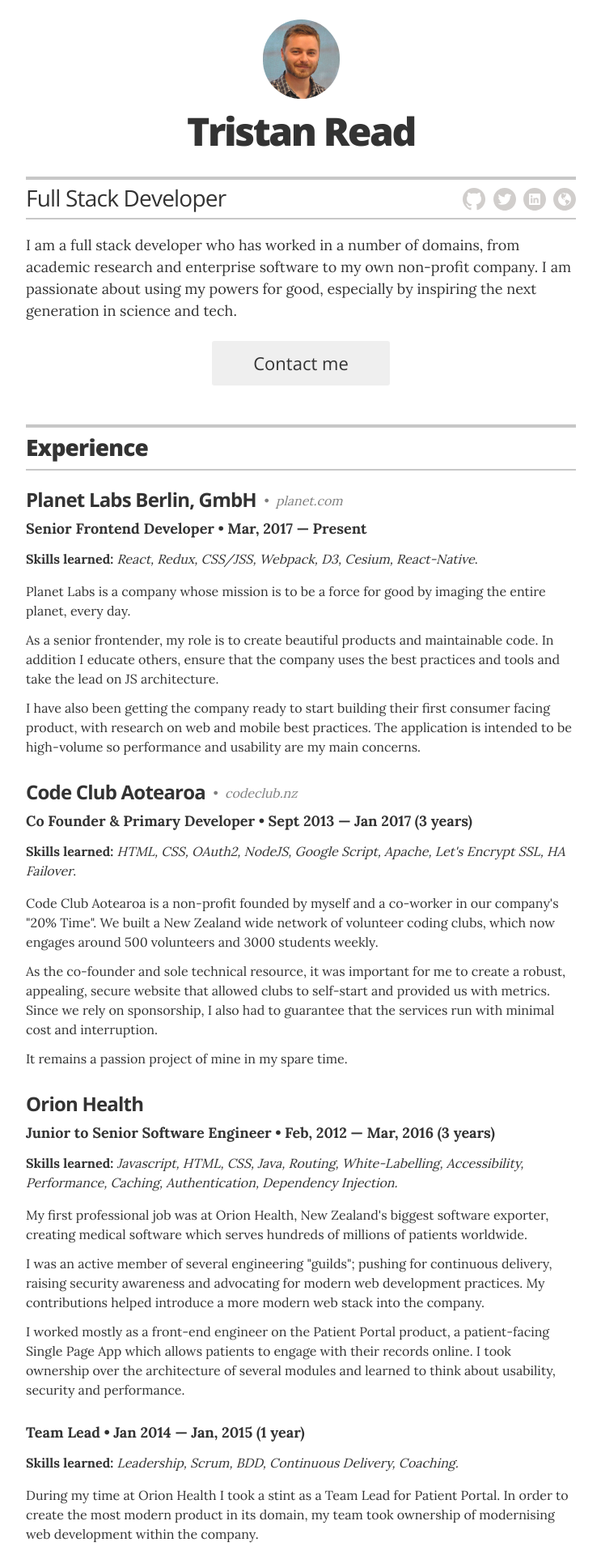
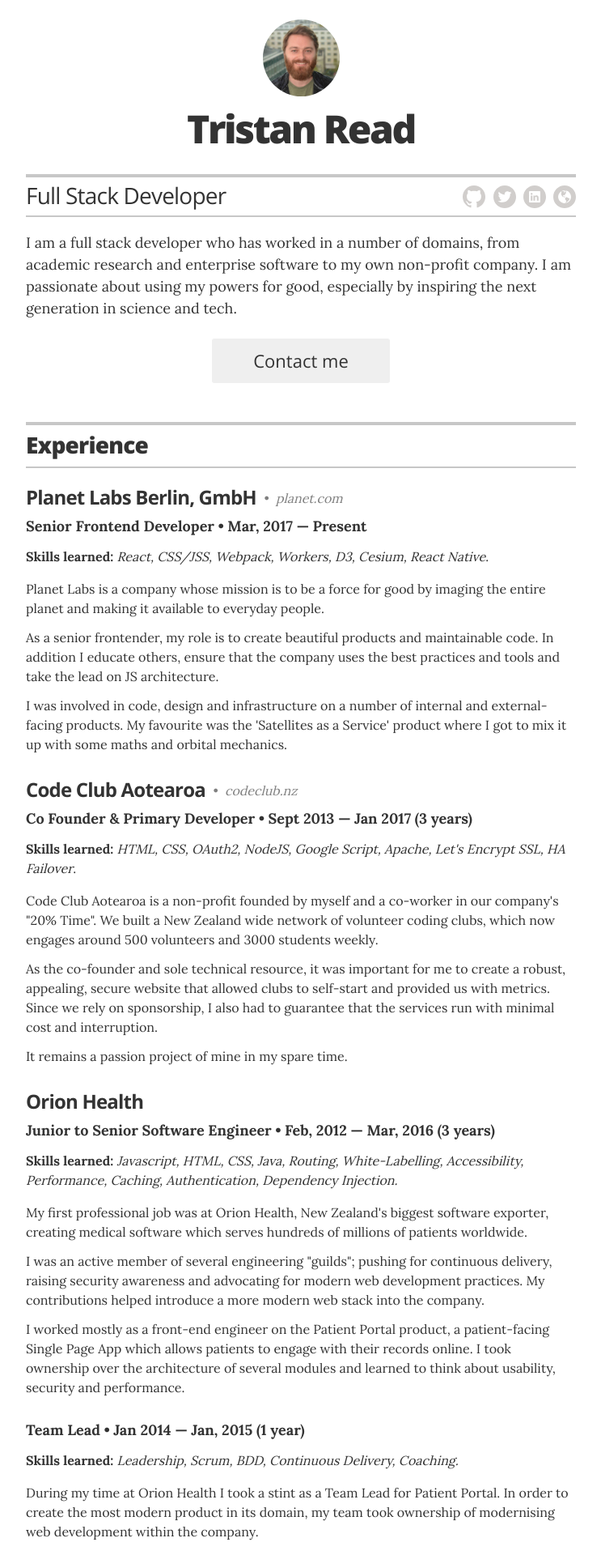
Before and after one commit to phazor/about-me, a Jekyll site: the page built from index.html, in a window 1280 px wide. Shown: the top 1920 px of the page at 81% size, without its empty margins (268-1011 px from the left). Built offline with Jekyll 4.4.1, drawn with Linux system fonts in a browser that asks for light colours; some of the changed text lies outside the part shown.

Commit message:
tweak details and update photo

```diff
--- a/_layouts/resume.html
+++ b/_layouts/resume.html
@@ -77,12 +77,12 @@
         <div class="resume-item" itemscope itemprop="worksFor" itemtype="http://schema.org/Organization">
           <h3 class="resume-item-title" itemprop="name">Planet Labs Berlin, GmbH</h3><a class="resume-item-link new-window" href="https://www.planet.com/">planet.com</a>
           <h4 class="resume-item-details" itemprop="description">Senior Frontend Developer &bull; Mar, 2017 &mdash; Present</h4>
-          <p><b>Skills learned:</b> <i>React, Redux, CSS/JSS, Webpack, D3, Cesium, React-Native</i>.
-          <p class="resume-item-copy">Planet Labs is a company whose mission is to be a force for good by imaging the entire planet, every day.</p>
+          <p><b>Skills learned:</b> <i>React, CSS/JSS, Webpack, Workers, D3, Cesium, React Native</i>.
+          <p class="resume-item-copy">Planet Labs is a company whose mission is to be a force for good by imaging the entire planet and making it available to everyday people.</p>
 
           <p class="resume-item-copy">As a senior frontender, my role is to create beautiful products and maintainable code. In addition I educate others, ensure that the company uses the best practices and tools and take the lead on JS architecture.</p>
 
-          <p class="resume-item-copy">I have also been getting the company ready to start building their first consumer facing product, with research on web and mobile best practices. The application is intended to be high-volume so performance and usability are my main concerns.</p>
+          <p class="resume-item-copy">I was involved in code, design and infrastructure on a number of internal and external-facing products. My favourite was the 'Satellites as a Service' product where I got to mix it up with some maths and orbital mechanics.</p>
         </div>
 
         <!-- by now you're getting the picture... -->
@@ -119,7 +119,7 @@
 
           <p>During this time, I also oversaw feature workshops with regional Health Board representatives, worked as stand-in Product Owner and established continuous delivery to production instances.</p>
 
-          <p>It was a great learning experience for me, one which certainly gives me greater perspective in my role as a Software Engineer.</p>
+          <p>It was a great learning experience for me, one which certainly gives me greater perspective in my role as a software engineer.</p>
 
         </div><!-- end of resume-item -->
 
@@ -141,26 +141,22 @@
           <p class="resume-item-copy">I was inspired after seeing a live Cloud Chamber (a device which creates vapor trails when particles pass through) at CERN. I decided to create a true-to-physics simulation of this cloud chamber to show how weird reality can be. It's available at <i><a class="new-window" href="https://phazor.github.io/cloud-chamber">phazor.github.io/cloud-chamber</a></i>.</p>
         </div>
 
-        <!-- another resume-item -->
         <div class="resume-item">
-          <!-- <h3 class="resume-item-title" itemprop="name">University of Canterbury </h3> -->
           <h4 class="resume-item-details">Maximum Subarray Problem &bull; Nov 2011 &mdash; Feb, 2012</h4>
           <p><b>Skills learned:</b> <i>CUDA, C++, Parallel Programming, Algorithms, Image Processing</i>.
           <p class="resume-item-copy">My goal for this 3 month contract was to implement various improvements on an image processing algorithm being developed at the University of Canterbury by a theoretician, and measure the efficiency. These algorithms are designed for use on parallel processors so I wrote code for IBM Blue Gene as well as for nVidia cards using CUDA.</p>
 
-          <p>Striking a balance between theory and implementation was a nice challenge and appealed to my inner engineer.</p>
-
-        </div><!-- end of resume-item -->
+        </div>
 
         <div class="resume-item">
           <h4 class="resume-item-details">Visual Processing for the Bionic Eye &bull; Nov 2009 &mdash; Feb, 2010</h4>
           <p><b>Skills learned:</b> <i>Python, Population Modelling, Visual Processing.</i></p>
-          <p class="resume-item-copy">At National ICT Australia I wrote a simulation of the retina and visual cortex's electrical properties, to help researchers design better bionic eyes. I enjoyed combining my physics and programming skills for something that could benefit society.
+          <p class="resume-item-copy">At National ICT Australia I wrote a simulation of the retina and visual cortex's electrical properties, to help researchers design better bionic eyes. I enjoyed combining my physics and coding skills for something that could benefit society.
         </div>
 
         <div class="resume-item">
-          <h4 class="resume-item-details">Various other projects</h4>
-          <p class="resume-item-copy">A collection of small personal projects. Tools used: React, React-Router, Canvas, CSS, Webkit, Jekyll, available at <i><a class="new-window" href="https://phazor.github.io/">phazor.github.io</a></i>.
+          <h4 class="resume-item-details no-break">Various other projects</h4> &bull; <i><a class="new-window" href="https://phazor.github.io/">phazor.github.io</a></i>
+          <p class="resume-item-copy">A collection of small personal projects. Tools used: React, React-Router, Canvas, CSS, Webkit, Jekyll.
         </div>
 
       </section>
@@ -178,7 +174,7 @@
         <div class="resume-item" itemscope itemprop="alumniOf" itemtype="http://schema.org/CollegeOrUniversity">
           <h3 class="resume-item-title" itemprop="name">University of Canterbury, New Zealand</h3>
           <h4 class="resume-item-details" itemprop="description">Bachelor of Electrical and Electronic Engineering, Hons. &bull; 2008 &mdash; 2011</h4>
-          <p class="resume-item-copy">Produced, published and presented two conference papers and a journal article (see Publications).</p>
+          <p class="resume-item-copy">Produced and presented/published two conference papers and one journal article.</p>
         </div>
 
         <div class="resume-item" itemscope itemprop="alumniOf" itemtype="http://schema.org/CollegeOrUniversity">
@@ -200,7 +196,7 @@
 
         <div class="resume-item">
           <h4 class="resume-item-details">Front-End Development</h4>
-          <p class="resume-item-copy">Single Page Apps, SASS, SMACSS, ES6, React, Redux, Browserify, Canvas, YUI3.</p>
+          <p class="resume-item-copy">React, JSS, SASS, SMACSS, ES6/7, Redux, Webpack, Canvas, Sentry, YUI3.</p>
         </div>
 
         <div class="resume-item">
@@ -215,7 +211,7 @@
 
         <div class="resume-item">
           <h4 class="resume-item-details">Other</h4>
-          <p class="resume-item-copy">Digital Ocean, NodeJS server maintenance, Google Script, Monitoring, Jekyll, CUDA, Python, Objective-C.</p>
+          <p class="resume-item-copy">CUDA, Python, AWS, GCP, Digital Ocean, Google Script, Monitoring, Jekyll, Objective-C.</p>
         </div>
 
       </section>
@@ -241,7 +237,7 @@
           <h4 class="resume-item-details">Tech Events - presenting and organising</h4>
           <p class="resume-item-copy">
             <ul>
-              <li>Organiser for Code Club Aotearoa 'Mashups'. <span class="resume-item-date">New Zealand, 2014 and 2015</span></li>
+              <li>Organiser/Speaker for Code Club Aotearoa. <span class="resume-item-date">New Zealand, 2014 - 2016</span></li>
               <li>Speaker at Chch .Net User Group. <span class="resume-item-date">New Zealand, 2014</span></li>
               <li>Competitor at Airways 'Flight Control' Hackathon. <span class="resume-item-date">New Zealand, 2013</li>
               <li>Speaker at Journal of Electronic Imaging conference. <span class="resume-item-date">San Diego USA, 2012</span></li>
@@ -254,17 +250,17 @@
           <h4 class="resume-item-details">Tech events - attendance only</h4>
           <p class="resume-item-copy">
             <ul>
+              <li>SoCraTes UnConference. <span class="resume-item-date">Germany, 2017</span></li>
               <li>JS Code Camp. <span class="resume-item-date">Munich, 2016</span></li>
               <li>One-Shot Nodeconf. <span class="resume-item-date">Christchurch, 2015</span></li>
               <li>Kiwicon Security Conference. <span class="resume-item-date">Wellington 2013, 2014, 2015</span></li>
-              <li>Agile Facilitation Course, Agile Coaching Course. <span class="resume-item-date">Christchurch 2014, 2015</span></li>
             </ul>
           </p>
         </div>
 
         <div class="resume-item">
             <h4 class="resume-item-details">Interests</h4>
-            <p class="resume-item-copy">Home Electronics, Game modding, Education, Hiking, Rock Climbing.</p>
+            <p class="resume-item-copy">Hiking, rock climbing, surfing.</p>
         </div>
 
       </section>
@@ -278,25 +274,25 @@
           <h2>Publications</h2>
         </header>
 
-        <div class="resume-item">
+        <div class="resume-item small">
           <h3 class="resume-item-title" itemprop="award"></h3>
           <h4 class="resume-item-details"></h4>
-          <p class="resume-item-copy">Stephen J. Weddell; Tristan Read; Mohammed Thaher; Tad Takaoka, <i> Maximum subarray algorithms for use in astronomical imaging.&nbsp;</i> J. Electron. Imaging. 22 (4), 043011 (October 25, 2013);  (Journal Article)<a class="resume-item-link new-window" style="color:grey;" href="https://dx.doi.org/10.1117/1.JEI.22.4.043011">dx.doi.org/10.1117/1.JEI.22.4.043011</a></p>
+          <p class="resume-item-copy">Stephen J. Weddell; Tristan Read; Mohammed Thaher; Tad Takaoka, <i> Maximum subarray algorithms for use in astronomical imaging.&nbsp;</i> J. Electron. Imaging. 22 (4), 043011 (Oct. 25, 2013). <a class="resume-item-link new-window" style="color:grey;" href="https://dx.doi.org/10.1117/1.JEI.22.4.043011">dx.doi.org/10.1117/1.JEI.22.4.043011</a></p>
         </div>
 
-        <div class="resume-item">
+        <div class="resume-item small">
           <h3 class="resume-item-title" itemprop="award"></h3>
           <h4 class="resume-item-details"></h4>
-          <p class="resume-item-copy">Weddell, S.J., Takaoka, T., Read, T. and Candy, R. (2012) <i> Maximum subarray algorithms for use in optical and radio astronomy.&nbsp</i> San Diego, CA, USA: "Optical Engineering & Applications: Image Reconstruction from Incomplete Data VII, 12-16 Aug 2012. Paper 8500-24. (Conference Contribution - Paper in published proceedings)</p>
+          <p class="resume-item-copy">Weddell, S.J., Takaoka, T., Read, T. and Candy, R. <i> Maximum subarray algorithms for use in optical and radio astronomy.&nbsp</i> San Diego, CA, USA: "Optical Engineering & Applications: Image Reconstruction from Incomplete Data VII, 12-16 Aug 2012. Paper 8500-24.</p>
         </div>
 
-        <div class="resume-item">
+        <div class="resume-item small">
           <h3 class="resume-item-title" itemprop="award"></h3>
           <h4 class="resume-item-details"></h4>
-          <p class="resume-item-copy">Pearson, R., Jordan, J., Falloon, M., Duncan, S., Read, T., Irani, Y. and Weddell, S. (2011) <i> Parallelism of an MCU on an FPGA.&nbsp;</i> Palmerston North, New Zealand: Electronics New Zealand Conference (ENZCon'11), 21-22 Nov 2011. In Proceedings 133-138. (Conference Contribution - Paper in published proceedings)</p>
+          <p class="resume-item-copy">Pearson, R., Jordan, J., Falloon, M., Duncan, S., Read, T., Irani, Y. and Weddell, S. (2011) <i> Parallelism of an MCU on an FPGA.&nbsp;</i> Palmerston North, New Zealand: Electronics New Zealand Conference (ENZCon'11), 21-22 Nov 2011.</p>
         </div>
 
-        <div class="resume-item">
+        <div class="resume-item small">
           <h3 class="resume-item-title" itemprop="award"></h3>
           <h4 class="resume-item-details"></h4>
           <p class="resume-item-copy">Tristan Read, Dr. Paulette Lieby (2010) <i> Modelling the Visual Pathway - Visual Processing for the Bionic Eye&nbsp;</i>, Canberra, ACT, Australia: Internal National ICT Australia publication.</p>
--- a/_sass/_resume.scss
+++ b/_sass/_resume.scss
@@ -18,7 +18,8 @@
 
 // page header styles
 
-.page-header { padding: 1.5rem 0;
+.page-header {
+  padding: 1.5rem 0;
 
   .avatar {
     width: 95px;
@@ -162,6 +163,10 @@
   .resume-item {
     margin-bottom: 2rem;
     @media print { page-break-inside: avoid; }
+
+    &.small {
+      margin-bottom: 1rem;
+    }
   }
 
   .resume-item-title {
@@ -234,6 +239,10 @@
       text-decoration: none;
     }
   }
+
+  .no-break {
+    display: inline-block;
+  }
 }
 
 .additional-links {
```
Also changed, not shown: images/me.jpg.
